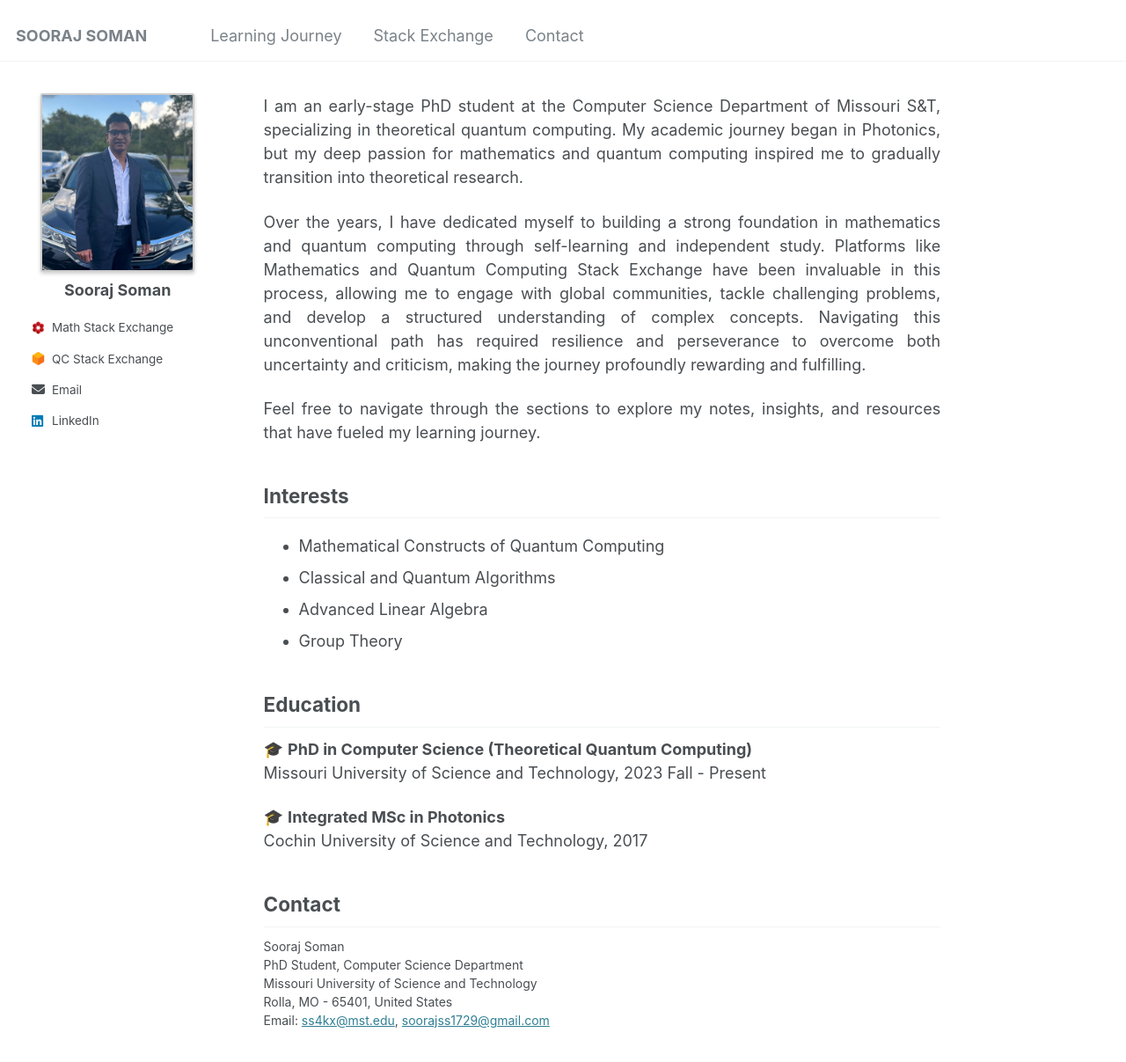
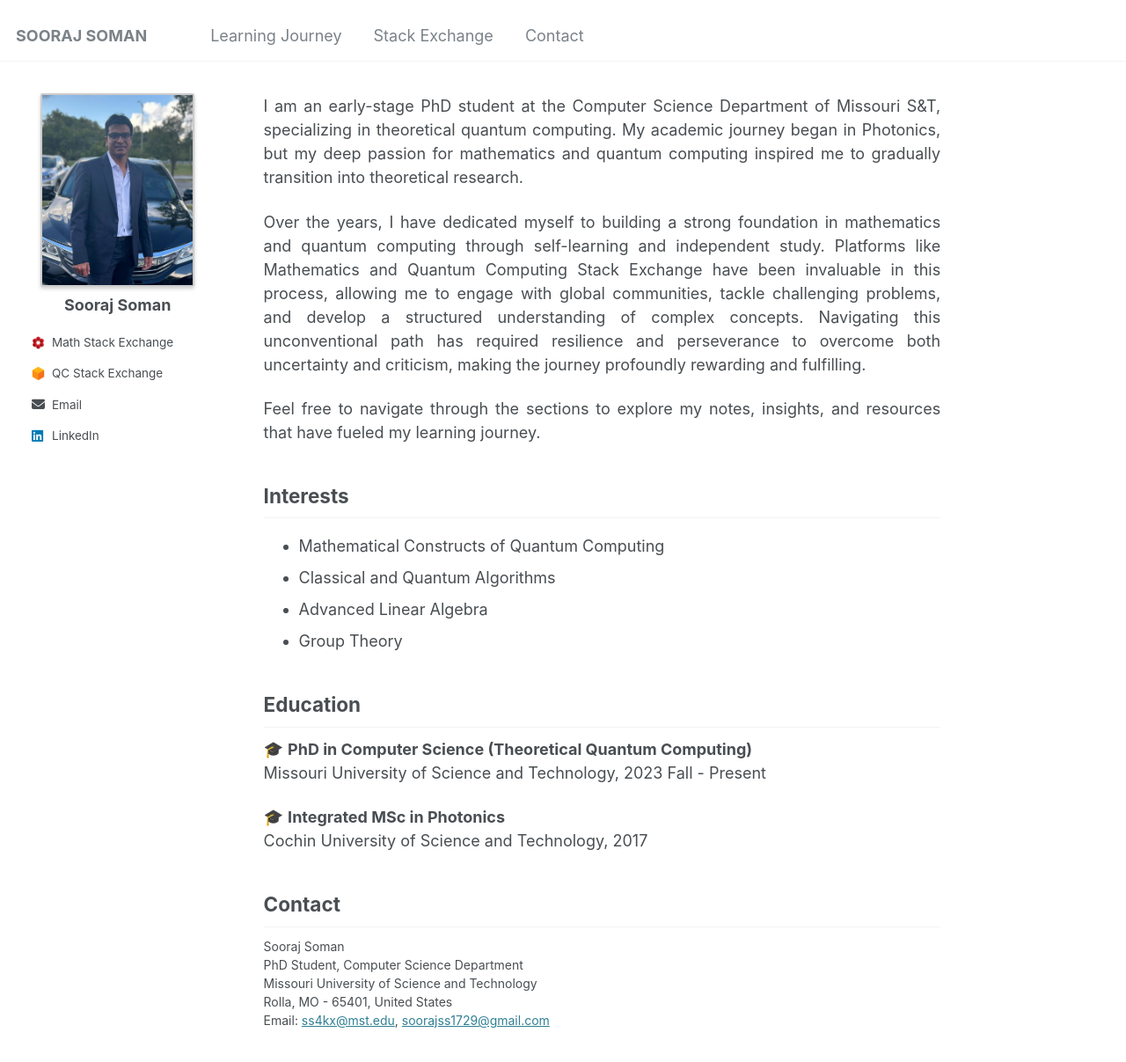
Before and after one commit to soorajss1729/soorajss1729.github.io, a Jekyll site: the page built from _pages/about.md, in a window 1280 px wide and 1400 px high. Shown: the top 1207 px of the window at 88% size. Built offline with Jekyll 4.4.1, drawn with Linux system fonts in a browser that asks for light colours.

Commit message:
Update _sidebar.scss

```diff
--- a/_sass/_sidebar.scss
+++ b/_sass/_sidebar.scss
@@ -81,9 +81,9 @@
   justify-content: center; /* Center horizontally */
   align-items: center; /* Center vertically */
   width: 90%; /* Make the width relative to its parent */
-  max-width: 260px; /* Prevent it from becoming too large on wide screens */
+  max-width: 280px; /* Prevent it from becoming too large on wide screens */
   height: auto; /* Maintain aspect ratio */
-  aspect-ratio: 26 / 30; /* Explicit aspect ratio for rectangle (260x300) */
+  aspect-ratio: 4 / 5; /* Explicit aspect ratio for rectangle (260x300) */
   border-radius: 8px;
   margin: 0 auto; /* Center the box horizontally */
 
```
